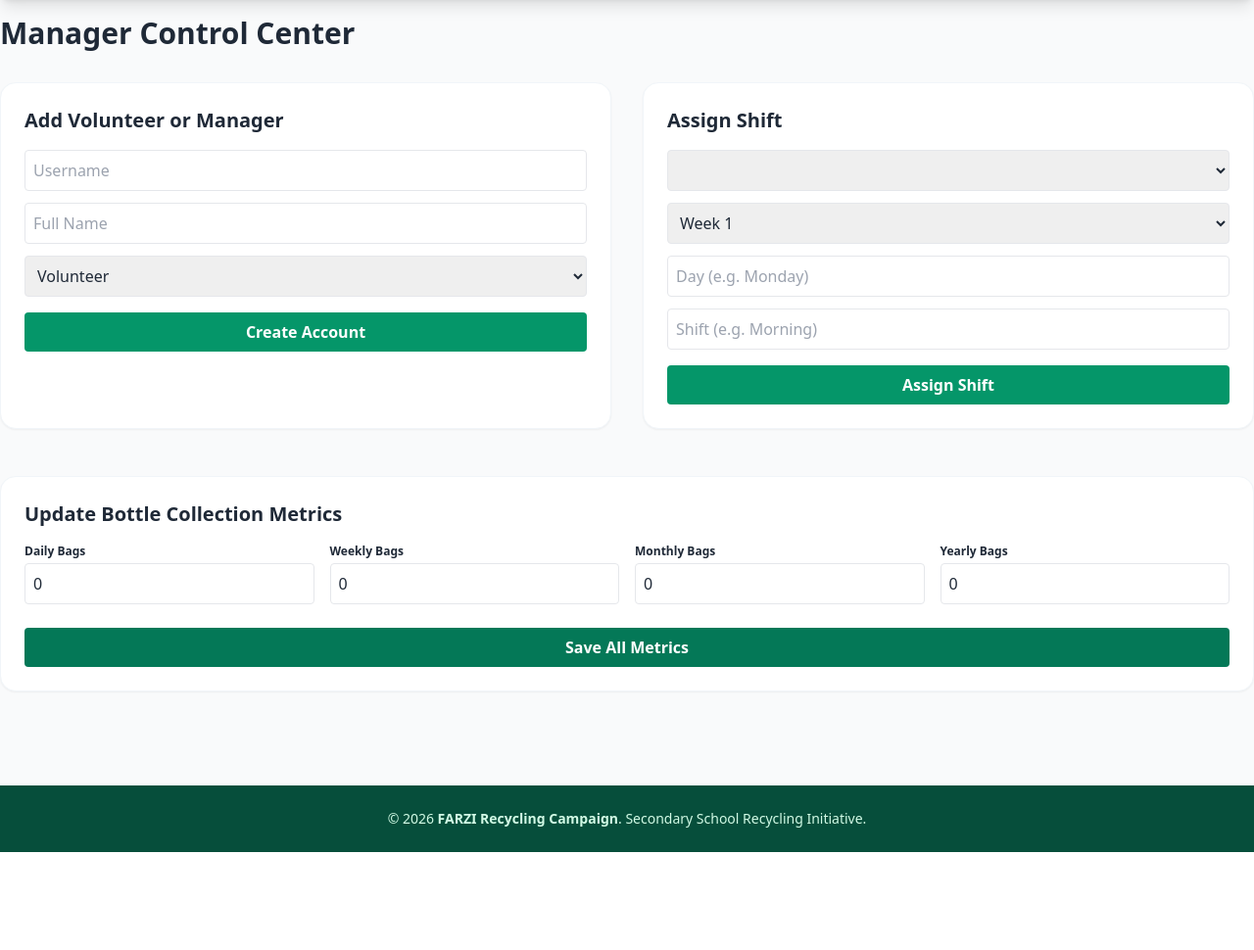
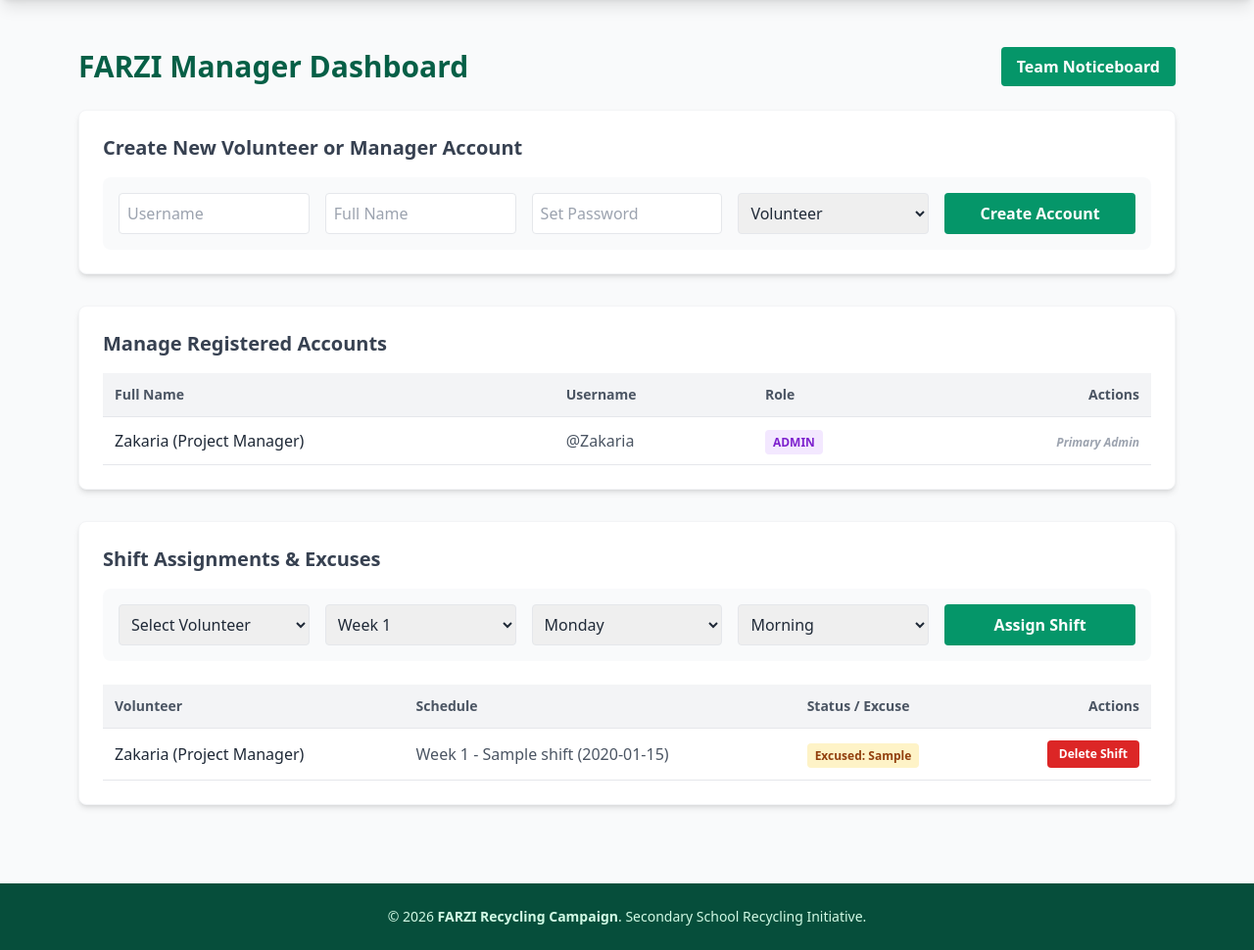
Before and after one commit to zakariatabbara611-sudo/recycling-campaign1, a Flask app: page /admin/dashboard in a window 1280 px wide. Shown: the part 64-1034 px from the top of the page at 98% size. Before the commit the page ends 934 px from the top, so only its background shows below. Run offline with Flask 3, Linux system fonts and the light colour scheme; the visitor is signed in with stand-in values (Sample User, id 1); tables that the repository leaves empty hold one stand-in row (values such as "Sample post"); lists and menus that the app fills with data are empty; some libraries are stand-ins or nearby versions.

Commit message:
Add red Delete Account buttons and custom password field

```diff
--- a/templates/dashboard_admin.html
+++ b/templates/dashboard_admin.html
@@ -1,63 +1,129 @@
 {% extends "base.html" %}
 {% block content %}
-<h2 class="text-3xl font-bold mb-8">Manager Control Center</h2>
+<div class="max-w-6xl mx-auto px-4 py-8">
+    <div class="flex justify-between items-center mb-6">
+        <h1 class="text-3xl font-bold text-emerald-800">FARZI Manager Dashboard</h1>
+        <a href="/noticeboard" class="bg-emerald-600 text-white px-4 py-2 rounded font-bold hover:bg-emerald-700">Team Noticeboard</a>
+    </div>
 
-<div class="grid md:grid-cols-2 gap-8 mb-12">
-    <!-- Add Volunteer / Manager -->
-    <div class="bg-white p-6 rounded-2xl shadow-sm border border-slate-100">
-        <h3 class="text-xl font-bold mb-4">Add Volunteer or Manager</h3>
-        <form method="POST" action="/admin/add_user">
-            <input type="text" name="username" placeholder="Username" class="w-full border p-2 mb-3 rounded" required>
-            <input type="text" name="full_name" placeholder="Full Name" class="w-full border p-2 mb-3 rounded" required>
-            <select name="role" class="w-full border p-2 mb-4 rounded">
+    <!-- Create User Account Form -->
+    <div class="bg-white p-6 rounded-lg shadow-md mb-8 border border-gray-100">
+        <h2 class="text-xl font-bold mb-4 text-gray-700">Create New Volunteer or Manager Account</h2>
+        <form method="POST" action="/admin/add_user" class="grid grid-cols-1 md:grid-cols-5 gap-4 bg-gray-50 p-4 rounded-lg">
+            <input type="text" name="username" placeholder="Username" class="border p-2 rounded" required>
+            <input type="text" name="full_name" placeholder="Full Name" class="border p-2 rounded" required>
+            <input type="password" name="password" placeholder="Set Password" class="border p-2 rounded" required>
+            <select name="role" class="border p-2 rounded">
                 <option value="volunteer">Volunteer</option>
                 <option value="admin">Manager</option>
             </select>
-            <button type="submit" class="bg-emerald-600 text-white px-4 py-2 rounded font-bold w-full">Create Account</button>
+            <button type="submit" class="bg-emerald-600 text-white p-2 rounded font-bold hover:bg-emerald-700">Create Account</button>
         </form>
     </div>
 
-    <!-- Assign Shift -->
-    <div class="bg-white p-6 rounded-2xl shadow-sm border border-slate-100">
-        <h3 class="text-xl font-bold mb-4">Assign Shift</h3>
-        <form method="POST" action="/admin/add_shift">
-            <select name="volunteer_id" class="w-full border p-2 mb-3 rounded">
+    <!-- Accounts Table with Delete & Role Toggles -->
+    <div class="bg-white p-6 rounded-lg shadow-md mb-8 border border-gray-100">
+        <h2 class="text-xl font-bold mb-4 text-gray-700">Manage Registered Accounts</h2>
+        <div class="overflow-x-auto">
+            <table class="w-full text-left border-collapse">
+                <thead>
+                    <tr class="bg-gray-100 border-b text-sm font-bold text-gray-600">
+                        <th class="p-3">Full Name</th>
+                        <th class="p-3">Username</th>
+                        <th class="p-3">Role</th>
+                        <th class="p-3 text-right">Actions</th>
+                    </tr>
+                </thead>
+                <tbody>
+                    {% for user in volunteers + managers %}
+                    <tr class="border-b hover:bg-gray-50">
+                        <td class="p-3 font-medium text-gray-800">{{ user.full_name }}</td>
+                        <td class="p-3 text-gray-600">@{{ user.username }}</td>
+                        <td class="p-3">
+                            <span class="px-2 py-1 rounded text-xs font-bold uppercase {% if user.role == 'admin' %}bg-purple-100 text-purple-700{% else %}bg-emerald-100 text-emerald-700{% endif %}">
+                                {{ user.role }}
+                            </span>
+                        </td>
+                        <td class="p-3 text-right space-x-2">
+                            {% if user.username != 'Zakaria' %}
+                            <form method="POST" action="/admin/toggle_role/{{ user.id }}" class="inline">
+                                <button type="submit" class="text-xs bg-blue-100 text-blue-700 px-3 py-1.5 rounded font-bold hover:bg-blue-200">Switch Role</button>
+                            </form>
+                            <form method="POST" action="/admin/delete_user/{{ user.id }}" class="inline" onsubmit="return confirm('Are you sure you want to delete this account?');">
+                                <button type="submit" class="text-xs bg-red-600 text-white px-3 py-1.5 rounded font-bold hover:bg-red-700">Delete Account</button>
+                            </form>
+                            {% else %}
+                            <span class="text-xs text-gray-400 font-semibold italic">Primary Admin</span>
+                            {% endif %}
+                        </td>
+                    </tr>
+                    {% endfor %}
+                </tbody>
+            </table>
+        </div>
+    </div>
+
+    <!-- Shifts Section -->
+    <div class="bg-white p-6 rounded-lg shadow-md border border-gray-100">
+        <h2 class="text-xl font-bold mb-4 text-gray-700">Shift Assignments & Excuses</h2>
+
+        <form method="POST" action="/admin/add_shift" class="grid grid-cols-1 md:grid-cols-5 gap-4 mb-6 bg-gray-50 p-4 rounded-lg">
+            <select name="volunteer_id" class="border p-2 rounded" required>
+                <option value="">Select Volunteer</option>
                 {% for v in volunteers %}
-                    <option value="{{ v.id }}">{{ v.full_name }} ({{ v.username }})</option>
+                <option value="{{ v.id }}">{{ v.full_name }}</option>
                 {% endfor %}
             </select>
-            <select name="week_number" class="w-full border p-2 mb-3 rounded">
+            <select name="week_number" class="border p-2 rounded" required>
                 <option value="1">Week 1</option>
                 <option value="2">Week 2</option>
             </select>
-            <input type="text" name="day_name" placeholder="Day (e.g. Monday)" class="w-full border p-2 mb-3 rounded" required>
-            <input type="text" name="shift_time" placeholder="Shift (e.g. Morning)" class="w-full border p-2 mb-4 rounded" required>
-            <button type="submit" class="bg-emerald-600 text-white px-4 py-2 rounded font-bold w-full">Assign Shift</button>
+            <select name="day_name" class="border p-2 rounded" required>
+                <option value="Monday">Monday</option>
+                <option value="Tuesday">Tuesday</option>
+                <option value="Wednesday">Wednesday</option>
+                <option value="Thursday">Thursday</option>
+                <option value="Friday">Friday</option>
+            </select>
+            <select name="shift_time" class="border p-2 rounded" required>
+                <option value="Morning">Morning</option>
+                <option value="Afternoon">Afternoon</option>
+            </select>
+            <button type="submit" class="bg-emerald-600 text-white p-2 rounded font-bold hover:bg-emerald-700">Assign Shift</button>
         </form>
+
+        <div class="overflow-x-auto">
+            <table class="w-full text-left border-collapse">
+                <thead>
+                    <tr class="bg-gray-100 border-b text-sm font-bold text-gray-600">
+                        <th class="p-3">Volunteer</th>
+                        <th class="p-3">Schedule</th>
+                        <th class="p-3">Status / Excuse</th>
+                        <th class="p-3 text-right">Actions</th>
+                    </tr>
+                </thead>
+                <tbody>
+                    {% for s in shifts %}
+                    <tr class="border-b hover:bg-gray-50">
+                        <td class="p-3 font-medium text-gray-800">{{ s.volunteer.full_name }}</td>
+                        <td class="p-3 text-gray-600">Week {{ s.week_number }} - {{ s.day_name }} ({{ s.shift_time }})</td>
+                        <td class="p-3">
+                            {% if s.excused %}
+                                <span class="text-xs bg-amber-100 text-amber-800 px-2 py-1 rounded font-bold">Excused: {{ s.excuse_reason }}</span>
+                            {% else %}
+                                <span class="text-xs bg-green-100 text-green-800 px-2 py-1 rounded font-bold">Active</span>
+                            {% endif %}
+                        </td>
+                        <td class="p-3 text-right">
+                            <form method="POST" action="/admin/delete_shift/{{ s.id }}" class="inline" onsubmit="return confirm('Remove this shift?');">
+                                <button type="submit" class="text-xs bg-red-600 text-white px-3 py-1.5 rounded font-bold hover:bg-red-700">Delete Shift</button>
+                            </form>
+                        </td>
+                    </tr>
+                    {% endfor %}
+                </tbody>
+            </table>
+        </div>
     </div>
 </div>
-
-<!-- Update Bottle Counts -->
-<div class="bg-white p-6 rounded-2xl shadow-sm border border-slate-100 mb-12">
-    <h3 class="text-xl font-bold mb-4">Update Bottle Collection Metrics</h3>
-    <form method="POST" action="/admin/update_metrics" class="grid grid-cols-2 md:grid-cols-4 gap-4">
-        <div>
-            <label class="block text-xs font-bold mb-1">Daily Bags</label>
-            <input type="number" name="daily" value="{{ metrics.daily.count }}" class="border p-2 rounded w-full">
-        </div>
-        <div>
-            <label class="block text-xs font-bold mb-1">Weekly Bags</label>
-            <input type="number" name="weekly" value="{{ metrics.weekly.count }}" class="border p-2 rounded w-full">
-        </div>
-        <div>
-            <label class="block text-xs font-bold mb-1">Monthly Bags</label>
-            <input type="number" name="monthly" value="{{ metrics.monthly.count }}" class="border p-2 rounded w-full">
-        </div>
-        <div>
-            <label class="block text-xs font-bold mb-1">Yearly Bags</label>
-            <input type="number" name="yearly" value="{{ metrics.yearly.count }}" class="border p-2 rounded w-full">
-        </div>
-        <button type="submit" class="col-span-2 md:col-span-4 bg-emerald-700 text-white py-2 rounded font-bold mt-2">Save All Metrics</button>
-    </form>
-</div>
 {% endblock %}
```
